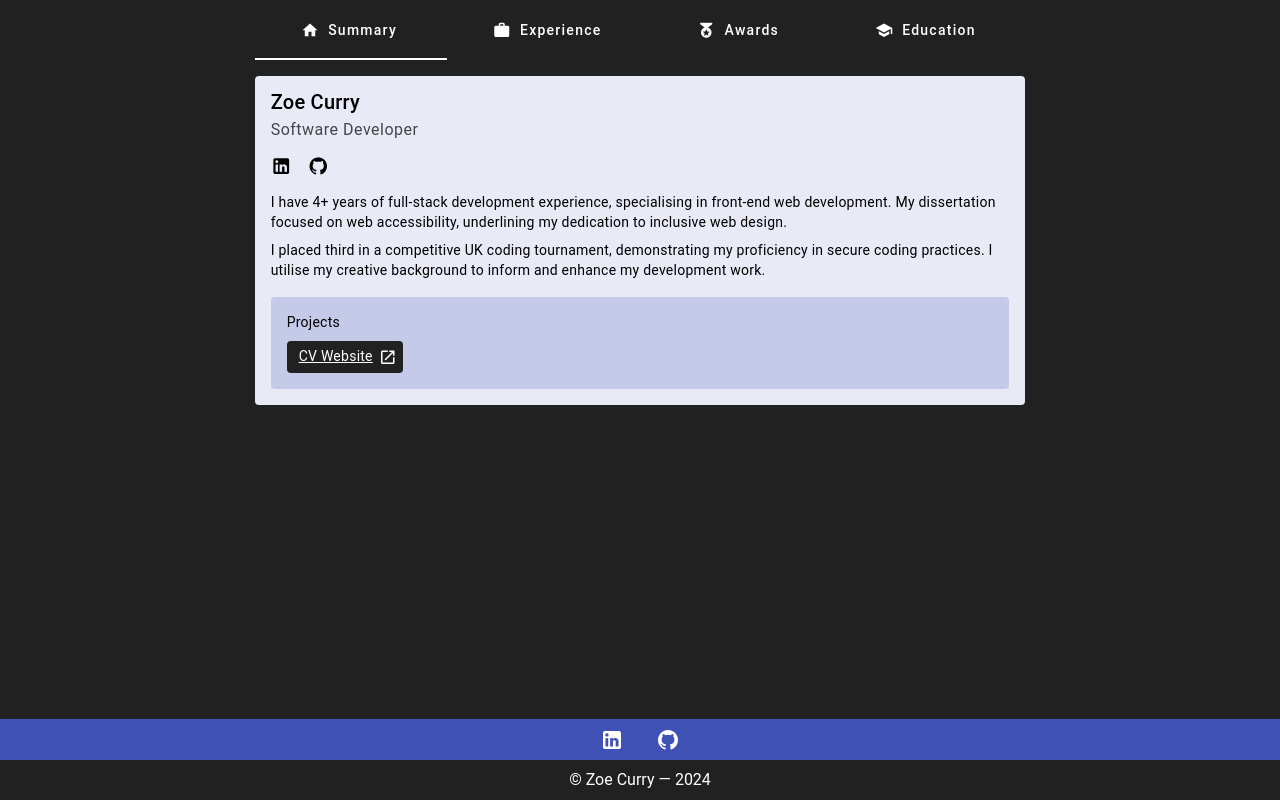
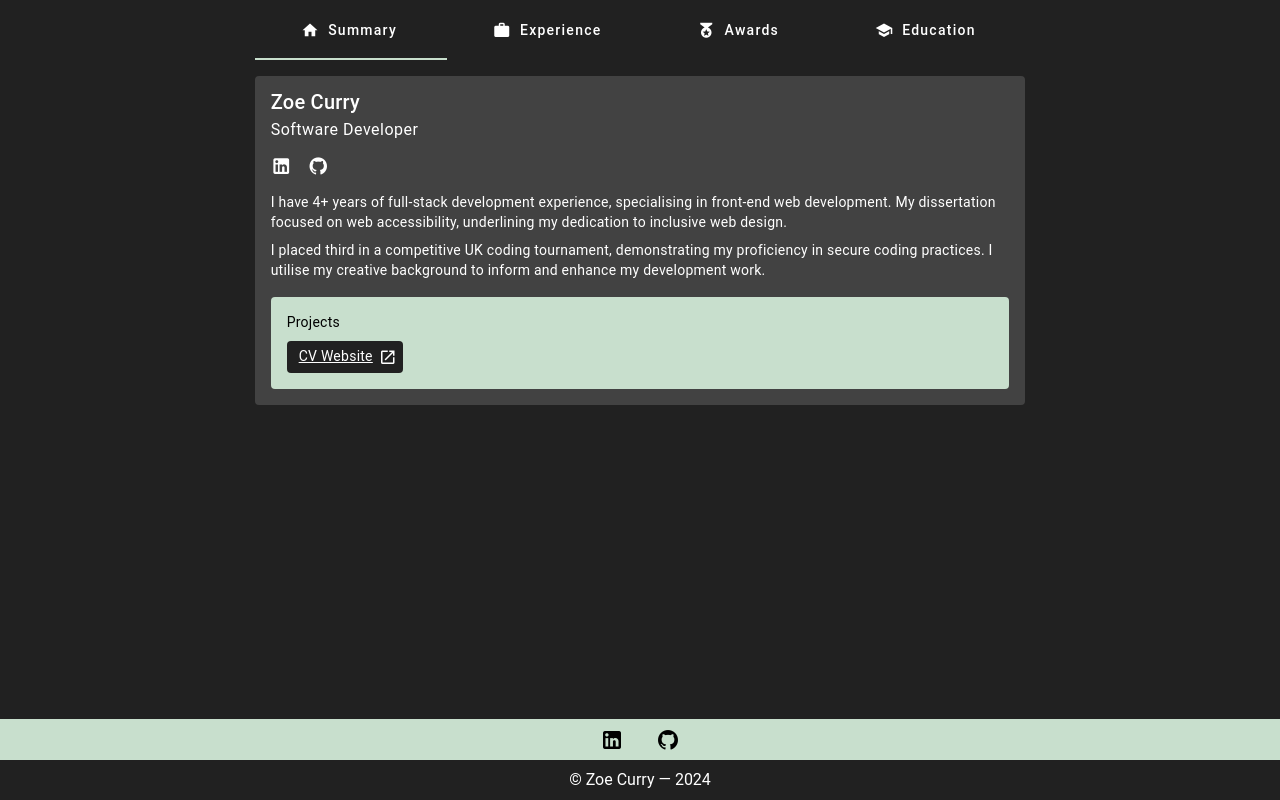
Before and after one commit to pixel-m4ge/cv-website, a Nuxt app: page / in a window 1280 px wide. Built offline with nearby package versions, Linux system fonts and the light colour scheme.

Commit message:
💄 update style: new colour scheme

```diff
--- a/components/AppFooter.vue
+++ b/components/AppFooter.vue
@@ -2,7 +2,7 @@
   <v-footer class="pa-0">
     <v-row no-gutters>
       <v-col>
-        <div class="px-4 py-2 w-100 bg-indigo text-center">
+        <div class="px-4 py-2 w-100 bg-honeydew text-center">
           <span class="mx-4">
             <a
               href="https://www.linkedin.com/in/zoecurry/"
@@ -10,7 +10,7 @@
               rel="noopener noreferrer"
               aria-label="Go to my LinkedIn profile"
             >
-              <v-icon color="white" icon="mdi-linkedin"></v-icon>
+              <v-icon color="black" icon="mdi-linkedin"></v-icon>
             </a>
           </span>
           <span class="mx-4">
@@ -20,7 +20,7 @@
               rel="noopener noreferrer"
               aria-label="Go to my GitHub profile"
             >
-              <v-icon color="white" icon="mdi-github"></v-icon>
+              <v-icon color="black" icon="mdi-github"></v-icon>
             </a>
           </span>
         </div>
--- a/pages/index.vue
+++ b/pages/index.vue
@@ -9,6 +9,7 @@
             align-tabs="center"
             bg-color="grey-darken-4"
             height="60"
+            slider-color="honeydew"
             grow
           >
             <v-tab class="text-capitalize" value="tab-1">
@@ -62,11 +63,7 @@
           <v-row>
             <v-col sm="2" cols="0" class="d-none d-sm-block"></v-col>
             <v-col sm="8" cols="12">
-              <v-card
-                variant="flat"
-                class="bg-indigo-lighten-5"
-                title="Zoe Curry"
-              >
+              <v-card variant="flat" class="bg-grey-darken-3" title="Zoe Curry">
                 <template v-slot:subtitle>
                   <span class="text-body-1">Software Developer</span>
                 </template>
@@ -78,7 +75,7 @@
                       rel="noopener noreferrer"
                       aria-label="Go to my LinkedIn profile"
                     >
-                      <v-icon color="black" icon="mdi-linkedin"></v-icon>
+                      <v-icon color="white" icon="mdi-linkedin"></v-icon>
                     </a>
                   </span>
                   <span>
@@ -88,7 +85,7 @@
                       rel="noopener noreferrer"
                       aria-label="Go to my GitHub profile"
                     >
-                      <v-icon color="black" icon="mdi-github"></v-icon>
+                      <v-icon color="white" icon="mdi-github"></v-icon>
                     </a>
                   </span>
                 </v-card-text>
@@ -107,7 +104,7 @@
                   </div>
                 </v-card-text>
                 <v-card-text class="pt-0">
-                  <div class="bg-indigo-lighten-4 rounded">
+                  <div class="bg-honeydew rounded">
                     <div class="pa-4">
                       <div>Projects</div>
                       <v-chip
@@ -143,7 +140,7 @@
             <v-col sm="8" cols="12">
               <v-card
                 variant="flat"
-                class="bg-indigo-lighten-5"
+                class="bg-grey-darken-3"
                 title="Experience"
               >
                 <v-card-text>
@@ -174,6 +171,7 @@
                       <li>
                         Nominated as
                         <a
+                          class="text-white"
                           href="https://www.gov.wales/welsh-revenue-authority/zoe-curry"
                           target="_blank"
                           rel="noopener noreferrer"
@@ -186,7 +184,7 @@
                   </div>
                 </v-card-text>
                 <v-card-text class="pt-0">
-                  <div class="bg-indigo-lighten-4 rounded">
+                  <div class="bg-honeydew rounded">
                     <div class="pa-4">
                       <div>Languages</div>
                       <v-chip
@@ -233,7 +231,7 @@
                   </div>
                 </v-card-text>
                 <v-card-text class="pt-0">
-                  <div class="bg-indigo-lighten-4 rounded">
+                  <div class="bg-honeydew rounded">
                     <div class="pa-4">
                       <div>Technologies</div>
                       <v-chip
@@ -296,7 +294,7 @@
                   </div>
                 </v-card-text>
                 <v-card-text class="pt-0">
-                  <div class="bg-indigo-lighten-4 rounded">
+                  <div class="bg-honeydew rounded">
                     <div class="pa-4">
                       <div>Certifications</div>
                       <v-chip
@@ -347,10 +345,10 @@
           <v-row>
             <v-col sm="2" cols="0" class="d-none d-sm-block"></v-col>
             <v-col sm="8" cols="12">
-              <v-card variant="flat" class="bg-indigo-lighten-5" title="Awards">
+              <v-card variant="flat" class="bg-grey-darken-3" title="Awards">
                 <v-card-text>
                   <v-expansion-panels variant="accordion" flat multiple>
-                    <v-expansion-panel class="bg-indigo-lighten-4">
+                    <v-expansion-panel class="bg-honeydew">
                       <v-expansion-panel-title>
                         <v-icon icon="mdi-security" />
                         <span class="pl-6 text-body-1">
@@ -374,7 +372,7 @@
                       </v-expansion-panel-text>
                     </v-expansion-panel>
 
-                    <v-expansion-panel class="bg-indigo-lighten-4">
+                    <v-expansion-panel class="bg-honeydew">
                       <v-expansion-panel-title>
                         <v-icon icon="mdi-camera" />
                         <span class="pl-6 text-body-1">
@@ -393,7 +391,7 @@
                       </v-expansion-panel-text>
                     </v-expansion-panel>
 
-                    <v-expansion-panel class="bg-indigo-lighten-4">
+                    <v-expansion-panel class="bg-honeydew">
                       <v-expansion-panel-title>
                         <v-icon icon="mdi-camera-iris" />
                         <span class="pl-6 text-body-1">
@@ -412,7 +410,7 @@
                       </v-expansion-panel-text>
                     </v-expansion-panel>
 
-                    <v-expansion-panel class="bg-indigo-lighten-4">
+                    <v-expansion-panel class="bg-honeydew">
                       <v-expansion-panel-title>
                         <v-icon icon="mdi-hand-heart" />
                         <span class="pl-6 text-body-1">
@@ -431,7 +429,7 @@
                       </v-expansion-panel-text>
                     </v-expansion-panel>
 
-                    <v-expansion-panel class="bg-indigo-lighten-4">
+                    <v-expansion-panel class="bg-honeydew">
                       <v-expansion-panel-title>
                         <v-icon icon="mdi-trophy-variant" />
                         <span class="pl-6 text-body-1">
@@ -462,14 +460,10 @@
           <v-row>
             <v-col sm="2" cols="0" class="d-none d-sm-block"></v-col>
             <v-col sm="8" cols="12">
-              <v-card
-                variant="flat"
-                class="bg-indigo-lighten-5"
-                title="Education"
-              >
+              <v-card variant="flat" class="bg-grey-darken-3" title="Education">
                 <v-card-text>
                   <v-expansion-panels variant="accordion" flat multiple>
-                    <v-expansion-panel class="bg-indigo-lighten-4">
+                    <v-expansion-panel class="bg-honeydew">
                       <v-expansion-panel-title>
                         <v-icon icon="mdi-school" />
                         <span class="pl-6 text-body-1">
@@ -487,7 +481,7 @@
                       </v-expansion-panel-text>
                     </v-expansion-panel>
 
-                    <v-expansion-panel class="bg-indigo-lighten-4">
+                    <v-expansion-panel class="bg-honeydew">
                       <v-expansion-panel-title>
                         <v-icon icon="mdi-school" />
                         <span class="pl-6 text-body-1">
@@ -503,7 +497,7 @@
                       </v-expansion-panel-text>
                     </v-expansion-panel>
 
-                    <v-expansion-panel class="bg-indigo-lighten-4">
+                    <v-expansion-panel class="bg-honeydew">
                       <v-expansion-panel-title>
                         <v-icon icon="mdi-certificate" />
                         <span class="pl-6 text-body-1"> A Levels </span>
@@ -520,7 +514,7 @@
                       </v-expansion-panel-text>
                     </v-expansion-panel>
 
-                    <v-expansion-panel class="bg-indigo-lighten-4">
+                    <v-expansion-panel class="bg-honeydew">
                       <v-expansion-panel-title>
                         <v-icon icon="mdi-certificate" />
                         <span class="pl-6 text-body-1"> GCSEs </span>
@@ -557,3 +551,9 @@ export default {
   },
 };
 </script>
+
+<style>
+.v-card-subtitle {
+  opacity: 1 !important;
+}
+</style>
--- a/plugins/vuetify.ts
+++ b/plugins/vuetify.ts
@@ -10,7 +10,7 @@ export default defineNuxtPlugin((app) => {
       themes: {
         dark: {
           colors: {
-            salmon: "#F89781",
+            honeydew: "#C8DFCD",
           },
         },
       },
```
